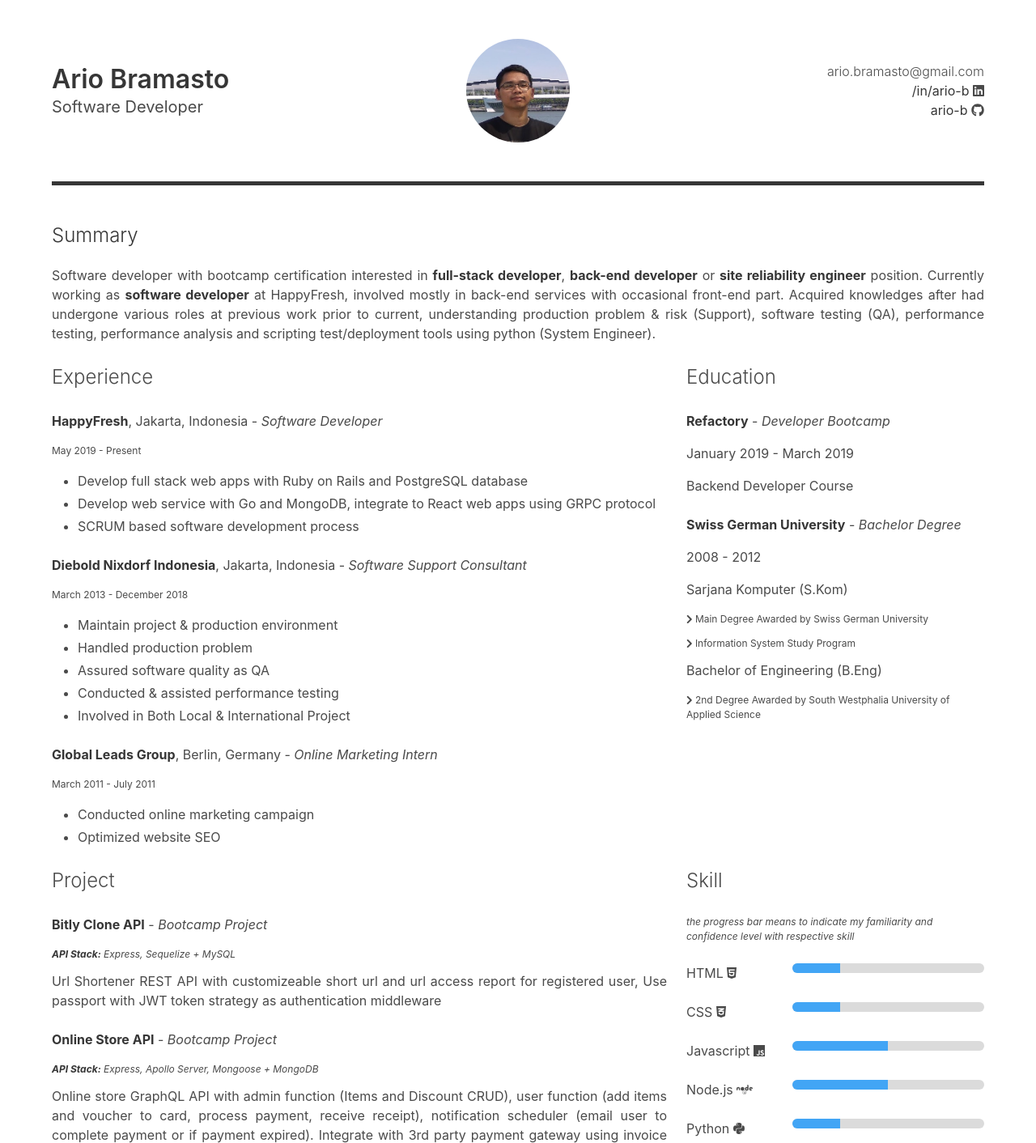
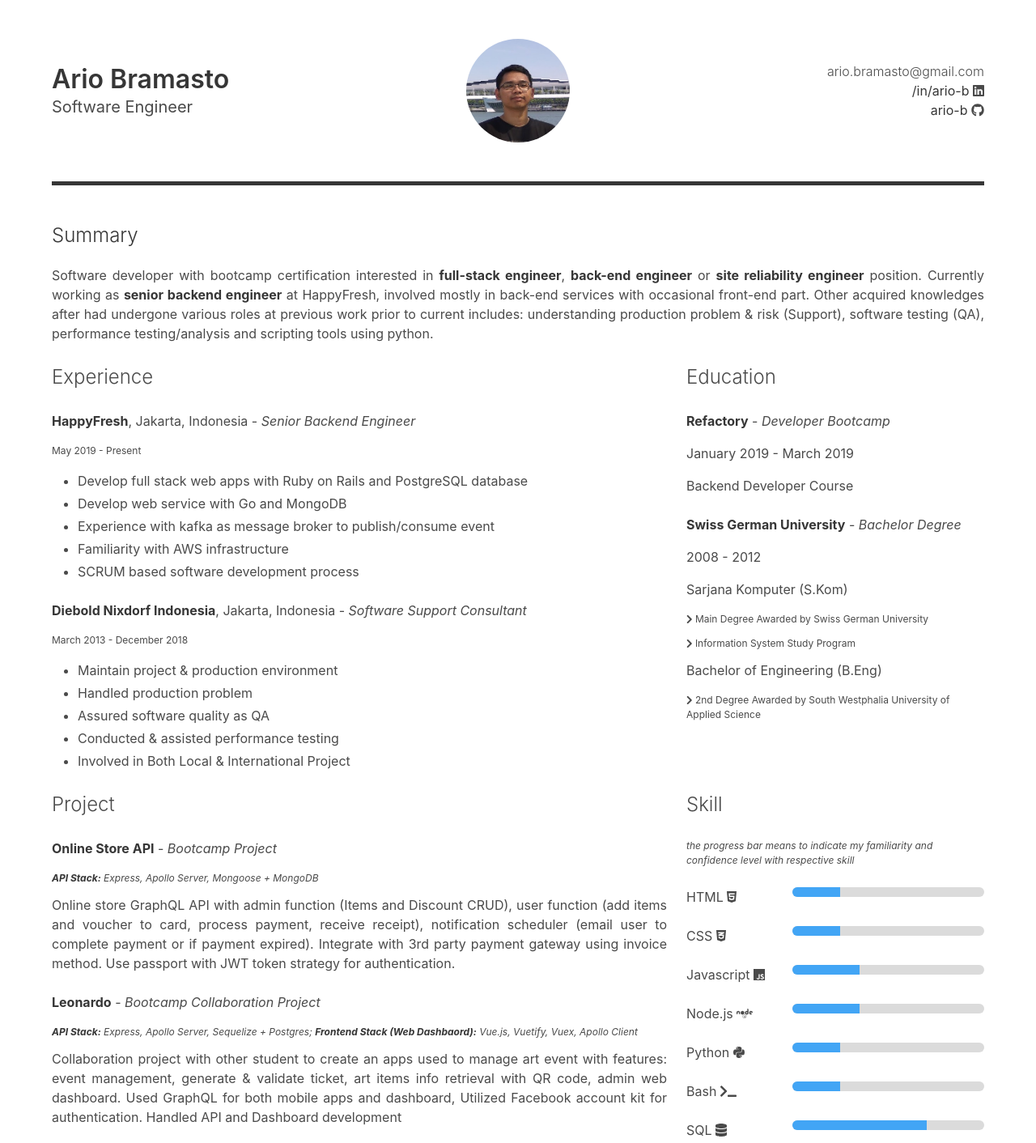
Before and after one commit to ario-b/web-resume, a website: page docs/index.html in a window 1280 px wide. Shown: the top 1412 px of the page at 81% size. Drawn offline with Linux system fonts and the light colour scheme.

Commit message:
Update content

```diff
--- a/docs/index.html
+++ b/docs/index.html
@@ -18,7 +18,7 @@
               Ario Bramasto
             </h1>
             <p class="subtitle">
-              Software Developer
+              Software Engineer
             </p>
           </div>
           <div class="column is-4">
@@ -49,26 +49,28 @@
           <!-- <div class="divider"></div> -->
           <p class="content has-text-justified">
             Software developer with bootcamp certification interested in
-            <strong>full-stack developer</strong>,
-            <strong>back-end developer</strong>
+            <strong>full-stack engineer</strong>,
+            <strong>back-end engineer</strong>
             or <strong>site reliability engineer</strong> position.
-            Currently working as <strong>software developer</strong> at HappyFresh,
+            Currently working as <strong>senior backend engineer</strong> at HappyFresh,
             involved mostly in back-end services with occasional front-end part.
-            Acquired knowledges after had undergone various roles at previous work prior to current,
+            Other acquired knowledges after had undergone various roles at previous work prior to current includes:
               understanding production problem & risk (Support),
               software testing (QA),
-              performance testing, performance analysis and scripting test/deployment tools using python  (System Engineer).
+              performance testing/analysis and scripting tools using python.
           </p>
         </div>
         <div class="columns">
           <div class="column is-8">
             <h2 class="content is-size-4 has-text-weight-light">Experience</h2>
             <div class="content">
-              <p class=><strong>HappyFresh</strong>, Jakarta, Indonesia - <em>Software Developer</em></p>
+              <p class=><strong>HappyFresh</strong>, Jakarta, Indonesia - <em>Senior Backend Engineer</em></p>
               <p class="content is-small">May 2019 - Present</p>
               <ul>
                 <li>Develop full stack web apps with Ruby on Rails and PostgreSQL database</li>
-                <li>Develop web service with Go and MongoDB, integrate to React web apps using GRPC protocol</li>
+                <li>Develop web service with Go and MongoDB</li>
+                <li>Experience with kafka as message broker to publish/consume event</li>
+                <li>Familiarity with AWS infrastructure</li>
                 <li>SCRUM based software development process</li>
               </ul>
             </div>
@@ -81,14 +83,6 @@
                 <li>Assured software quality as QA</li>
                 <li>Conducted & assisted performance testing</li>
                 <li>Involved in Both Local & International Project</li>
-              </ul>
-            </div>
-            <div class="content">
-              <p><strong>Global Leads Group</strong>, Berlin, Germany - <em>Online Marketing Intern</em></p>
-              <p class="content is-small">March 2011 - July 2011</p>
-              <ul>
-                <li>Conducted online marketing campaign</li>
-                <li>Optimized website SEO</li>
               </ul>
             </div>
           </div>
@@ -119,14 +113,6 @@
         <div class="columns">
           <div class="column is-8 has-text-justified">
             <h2 class="content is-size-4 has-text-weight-light">Project</h2>
-            <div class="content">
-              <p><strong>Bitly Clone API</strong> - <em>Bootcamp Project</em></p>
-              <p class="content is-small"><em><strong>API Stack:</strong> Express, Sequelize + MySQL</em></p>
-              <p>
-                Url Shortener REST API with customizeable short url and url access report for registered user,
-                Use passport with JWT token strategy as authentication middleware
-              </p>
-            </div>
             <div class="content">
               <p><strong>Online Store API</strong> - <em>Bootcamp Project</em></p>
               <p class="content is-small"><em><strong>API Stack:</strong> Express, Apollo Server, Mongoose + MongoDB</em></p>
@@ -176,11 +162,12 @@
             <div class="content">
               <p><strong>Product Catalog Services</strong> - <em>Internal System</em></p>
               <p class="content is-small"><em>
-                <strong>Stack:</strong> Go, MongoDB, React, GRPC + REST protocol;
+                <strong>Stack:</strong> Go, MongoDB, Redis, GRPC + REST protocol;
               </em></p>
               <p>
-                Product catalog management that consist of a web service (Go + MongoDB) with mainly GRPC based API to interact with other services and an admin web app
-                using React based admin template. Mainly handle the web service with additional integration in the web app to back-end (e.g. call the API, processing fetched data)
+                Product catalog management web service (Go + MongoDB) with GRPC based API to interact with other services and an admin web app
+                using React based admin template. Handling the backend web service with additional integration in the web app (e.g. call the API, processing fetched data).
+                Use redis to handle scheduled job.
               </p>
             </div>
           </div>
@@ -210,7 +197,7 @@
                 <p>Javascript <i class="fab fa-js"></i></p>
               </div>
               <div class="column">
-                <progress class="progress is-small is-info" value="50" max="100"></progress>
+                <progress class="progress is-small is-info" value="35" max="100"></progress>
               </div>
             </div>
             <div class="columns">
@@ -218,7 +205,7 @@
                 <p>Node.js <i class="fab fa-node"></i></p>
               </div>
               <div class="column">
-                <progress class="progress is-small is-info" value="50" max="100"></progress>
+                <progress class="progress is-small is-info" value="35" max="100"></progress>
               </div>
             </div>
             <div class="columns">
@@ -242,7 +229,7 @@
                 <p>SQL <i class="fas fa-database"></i></p>
               </div>
               <div class="column">
-                <progress class="progress is-small is-info" value="75" max="100"></progress>
+                <progress class="progress is-small is-info" value="70" max="100"></progress>
               </div>
             </div>
             <div class="columns">
@@ -258,7 +245,7 @@
                 <p>Go <i class="fas fa-code"></i></p>
               </div>
               <div class="column">
-                <progress class="progress is-small is-info" value="50" max="100"></progress>
+                <progress class="progress is-small is-info" value="60" max="100"></progress>
               </div>
             </div>
             <div class="columns">
@@ -266,7 +253,7 @@
                 <p>MongoDB <i class="fas fa-database"></i></p>
               </div>
               <div class="column">
-                <progress class="progress is-small is-info" value="50" max="100"></progress>
+                <progress class="progress is-small is-info" value="60" max="100"></progress>
               </div>
             </div>
           </div>
```
Also changed, not shown: 1 other file.
